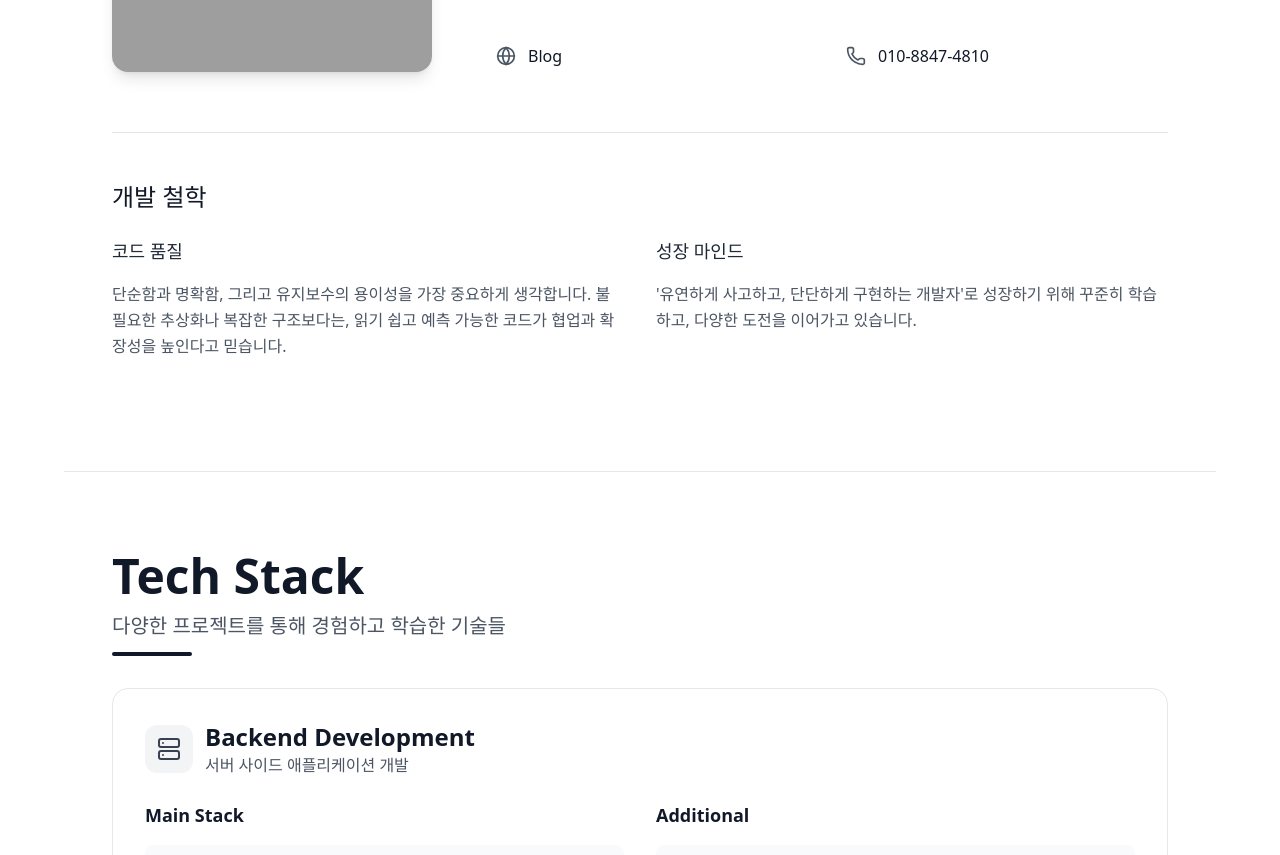
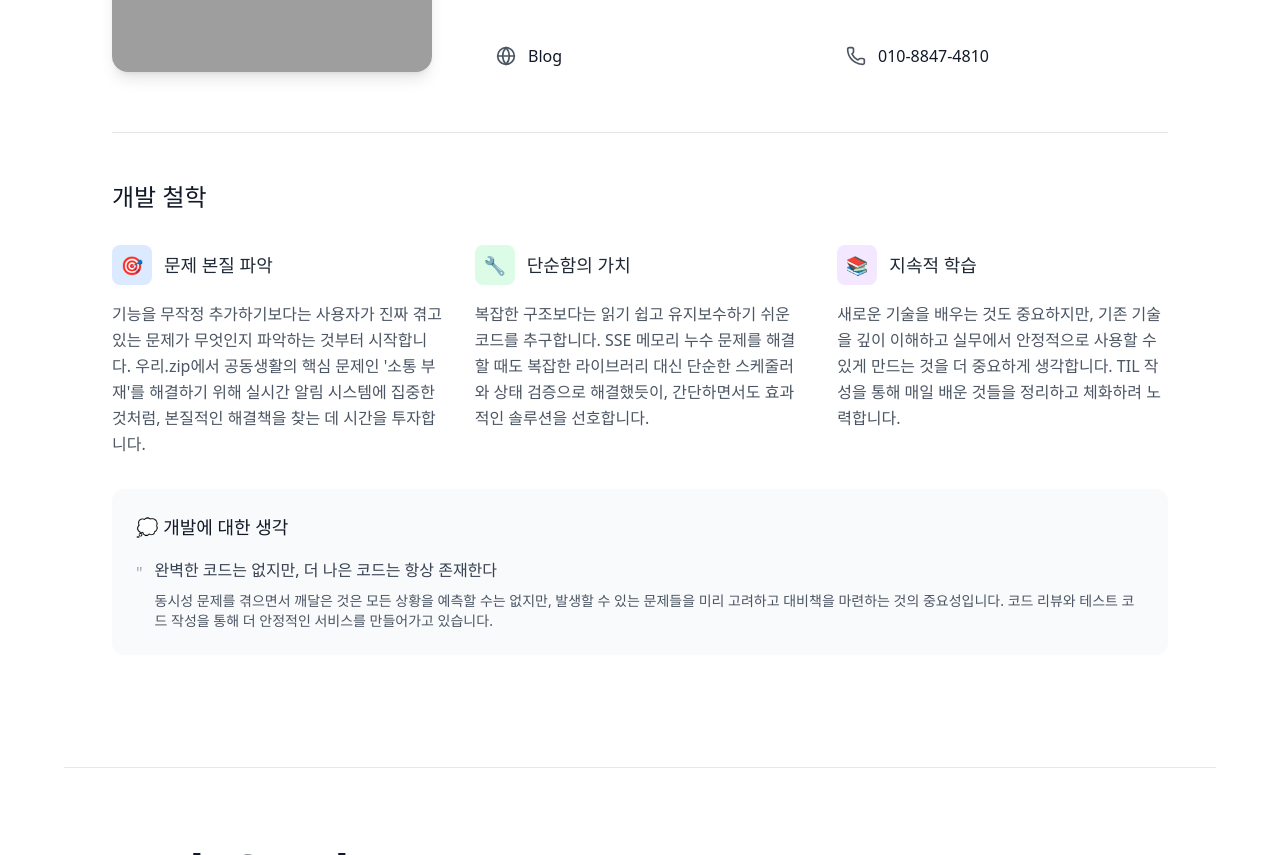
Before and after one commit to soheeGit/sohee-portfolio, a React (Vite) app: page / in a window 1280 px wide. Shown: the part 445-1300 px from the top of the page. Built offline with nearby package versions, Linux system fonts and the light colour scheme; grey boxes are pictures that could not be loaded.

Commit message:
위치변경

```diff
--- a/src/pages/Portfolio.jsx
+++ b/src/pages/Portfolio.jsx
@@ -137,23 +137,69 @@ export default function Portfolio() {
                 </div>
               </div>
 
-              <div className="space-y-6 border-t pt-12">
+              <div className="space-y-8 border-t pt-12">
                 <h2 className="text-2xl font-bold text-gray-900">개발 철학</h2>
-                <div className="grid md:grid-cols-2 gap-8">
+
+                <div className="grid md:grid-cols-3 gap-8">
                   <div className="space-y-4">
-                    <h3 className="text-lg font-semibold text-gray-800">코드 품질</h3>
+                    <div className="flex items-center gap-3">
+                      <div className="w-10 h-10 bg-blue-100 rounded-lg flex items-center justify-center">
+                        <span className="text-blue-600 text-lg">🎯</span>
+                      </div>
+                      <h3 className="text-lg font-semibold text-gray-800">문제 본질 파악</h3>
+                    </div>
                     <p className="text-gray-600 leading-relaxed">
-                      단순함과 명확함, 그리고 유지보수의 용이성을 가장 중요하게 생각합니다.
-                      불필요한 추상화나 복잡한 구조보다는, 읽기 쉽고 예측 가능한 코드가
-                      협업과 확장성을 높인다고 믿습니다.
+                      기능을 무작정 추가하기보다는 사용자가 진짜 겪고 있는 문제가 무엇인지 파악하는 것부터 시작합니다.
+                      우리.zip에서 공동생활의 핵심 문제인 '소통 부재'를 해결하기 위해 실시간 알림 시스템에 집중한 것처럼,
+                      본질적인 해결책을 찾는 데 시간을 투자합니다.
                     </p>
                   </div>
+
                   <div className="space-y-4">
-                    <h3 className="text-lg font-semibold text-gray-800">성장 마인드</h3>
+                    <div className="flex items-center gap-3">
+                      <div className="w-10 h-10 bg-green-100 rounded-lg flex items-center justify-center">
+                        <span className="text-green-600 text-lg">🔧</span>
+                      </div>
+                      <h3 className="text-lg font-semibold text-gray-800">단순함의 가치</h3>
+                    </div>
                     <p className="text-gray-600 leading-relaxed">
-                      '유연하게 사고하고, 단단하게 구현하는 개발자'로 성장하기 위해
-                      꾸준히 학습하고, 다양한 도전을 이어가고 있습니다.
+                      복잡한 구조보다는 읽기 쉽고 유지보수하기 쉬운 코드를 추구합니다.
+                      SSE 메모리 누수 문제를 해결할 때도 복잡한 라이브러리 대신
+                      단순한 스케줄러와 상태 검증으로 해결했듯이, 간단하면서도 효과적인 솔루션을 선호합니다.
                     </p>
+                  </div>
+
+                  <div className="space-y-4">
+                    <div className="flex items-center gap-3">
+                      <div className="w-10 h-10 bg-purple-100 rounded-lg flex items-center justify-center">
+                        <span className="text-purple-600 text-lg">📚</span>
+                      </div>
+                      <h3 className="text-lg font-semibold text-gray-800">지속적 학습</h3>
+                    </div>
+                    <p className="text-gray-600 leading-relaxed">
+                      새로운 기술을 배우는 것도 중요하지만, 기존 기술을 깊이 이해하고
+                      실무에서 안정적으로 사용할 수 있게 만드는 것을 더 중요하게 생각합니다.
+                      TIL 작성을 통해 매일 배운 것들을 정리하고 체화하려 노력합니다.
+                    </p>
+                  </div>
+                </div>
+
+                <div className="bg-gray-50 p-6 rounded-xl">
+                  <h3 className="text-lg font-semibold text-gray-900 mb-4">💭 개발에 대한 생각</h3>
+                  <div className="space-y-4">
+                    <div className="flex items-start gap-3">
+                      <span className="text-gray-400 mt-1">"</span>
+                      <div className="space-y-2">
+                        <p className="text-gray-700 leading-relaxed font-medium">
+                          완벽한 코드는 없지만, 더 나은 코드는 항상 존재한다
+                        </p>
+                        <p className="text-sm text-gray-600">
+                          동시성 문제를 겪으면서 깨달은 것은 모든 상황을 예측할 수는 없지만,
+                          발생할 수 있는 문제들을 미리 고려하고 대비책을 마련하는 것의 중요성입니다.
+                          코드 리뷰와 테스트 코드 작성을 통해 더 안정적인 서비스를 만들어가고 있습니다.
+                        </p>
+                      </div>
+                    </div>
                   </div>
                 </div>
               </div>
```
